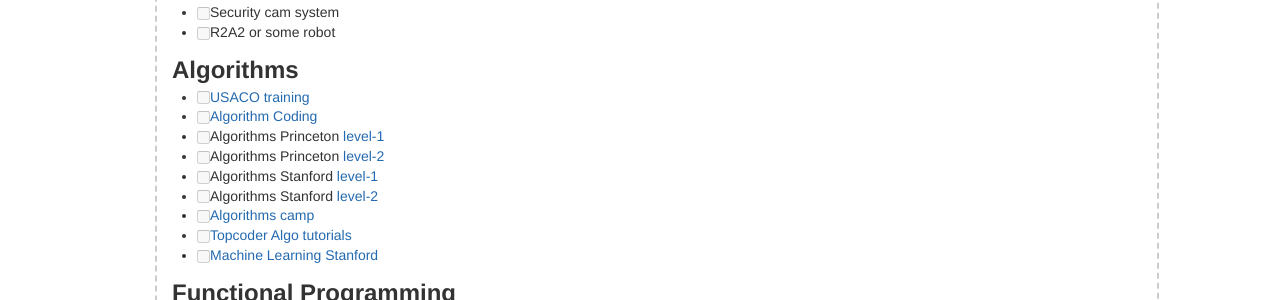
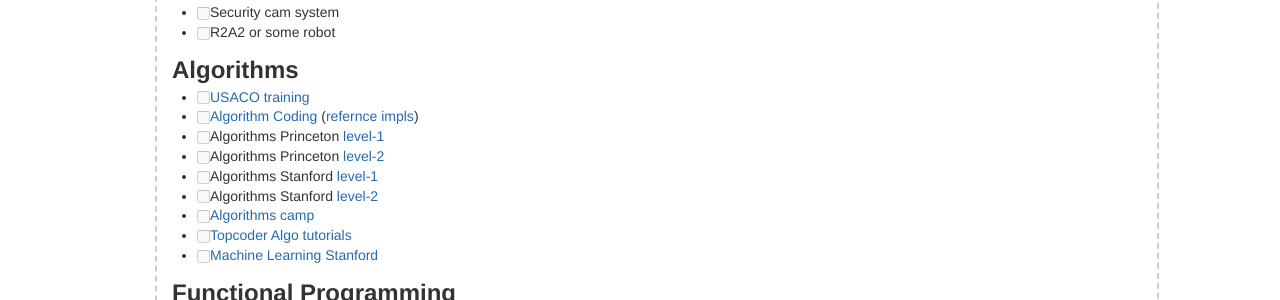
Before and after one commit to rohityadavcloud/rohityadavcloud.github.io, a Jekyll site: the page built from kaizen/index.markdown, in a window 1280 px wide and 900 px high, scrolled down 514 px. Shown: the part 152-452 px from the top of the window. Built offline with Jekyll 4.4.1, drawn with Linux system fonts in a browser that asks for light colours; Markdown is read by kramdown in place of the engine named in the settings.

Commit message:
kaizen: add repo link that has reference impls in many langs
Signed-off-by: Rohit Yadav <bhaisaab@baagi.org>

```diff
--- a/kaizen/index.markdown
+++ b/kaizen/index.markdown
@@ -40,7 +40,7 @@
 ## Algorithms
 
 - [ ] [USACO training](http://train.usaco.org/usacogate)
-- [ ] [Algorithm Coding](./algorithms.html)
+- [ ] [Algorithm Coding](./algorithms.html) ([refernce impls](https://github.com/kennyledet/Algorithm-Implementations))
 - [ ] Algorithms Princeton [level-1](https://class.coursera.org/algs4partI-003/lecture)
 - [ ] Algorithms Princeton [level-2](https://class.coursera.org/algs4partII-002/lecture)
 - [ ] Algorithms Stanford [level-1](https://class.coursera.org/algo-003/lecture)
```
